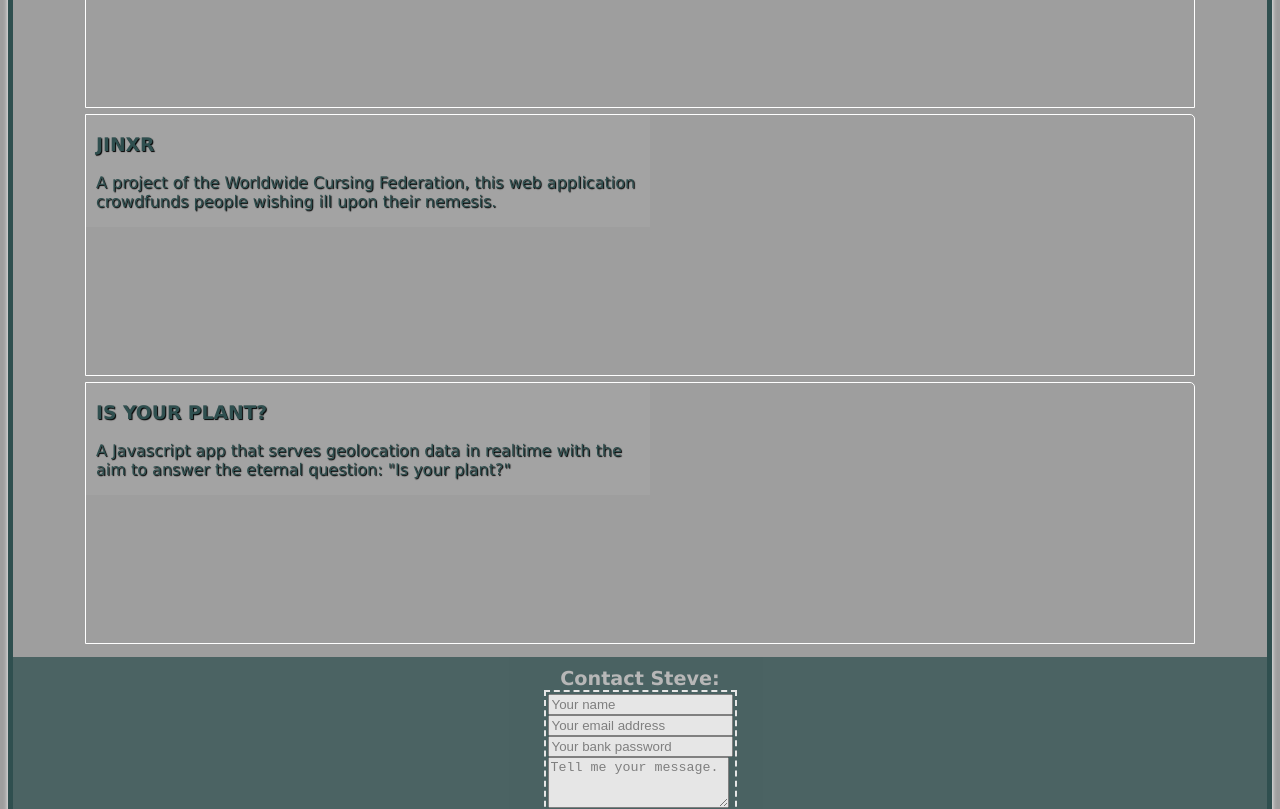
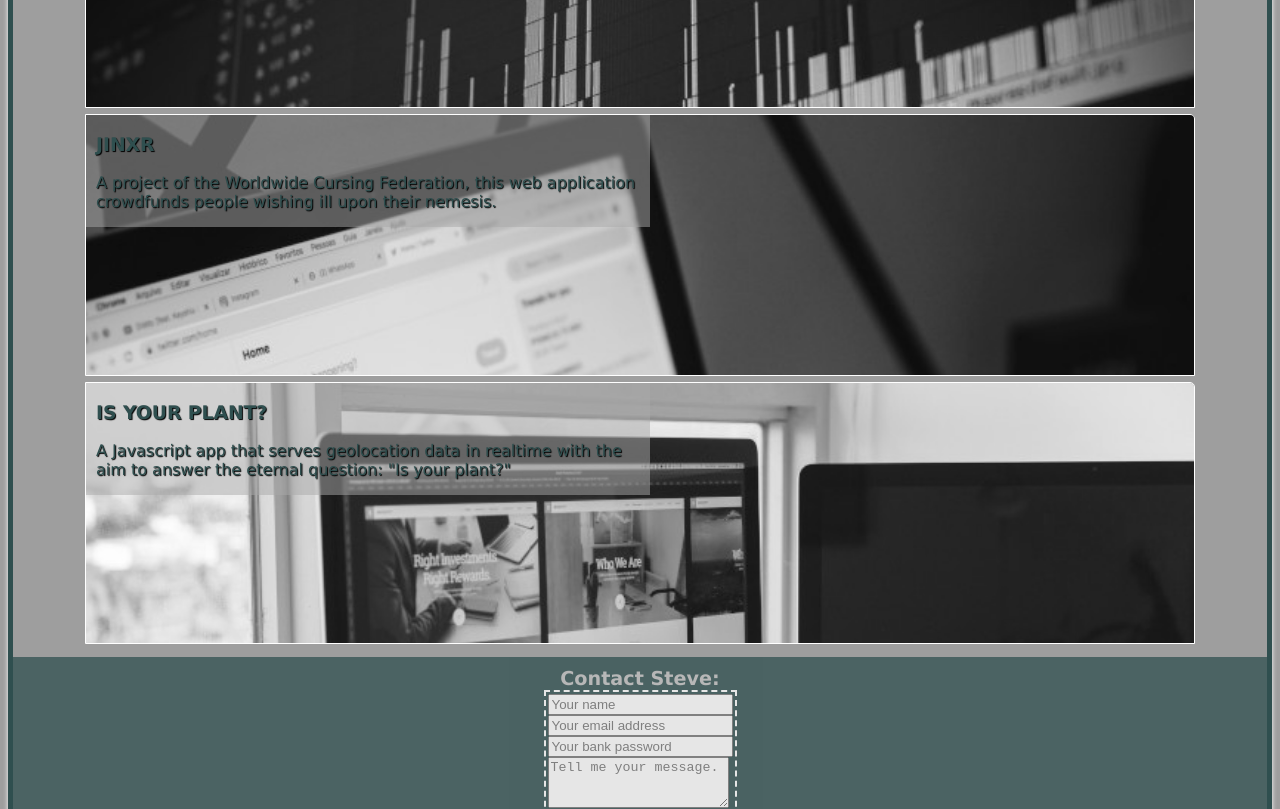
Before and after one commit to omgthegreenranger/bootcamp-challenge-two, a plain HTML site: page index.html in a window 1280 px wide. Shown: the part 1155-1964 px from the top of the page. Drawn offline with Linux system fonts and the light colour scheme; the site is published under a folder, as on GitHub Pages, so addresses that start at the root find nothing.

Commit message:
Update index.html

```diff
--- a/index.html
+++ b/index.html
@@ -69,7 +69,7 @@
                 </article>
                 <article class="card">
                     <figure>
-                        <img src='/assets/images/project4.jpg' alt=''/>
+                        <img src='./assets/images/project4.jpg' alt=''/>
                     </figure>
                     <div>
                         <h3 id="project">PetPal</h3>
@@ -78,7 +78,7 @@
                 </article>
                 <article class="card">
                     <figure>
-                        <img src='/assets/images/project5.jpg' alt=''/>
+                        <img src='./assets/images/project5.jpg' alt=''/>
                     </figure>
                     <div>
                         <h3 id="project">JINXR</h3>
@@ -87,7 +87,7 @@
                 </article>
                 <article class="card">
                     <figure>
-                        <img src='/assets/images/project6.jpg' alt=''/>
+                        <img src='./assets/images/project6.jpg' alt=''/>
                     </figure>
                     <div>
                         <h3 id="project">IS YOUR PLANT?</h3>
```
